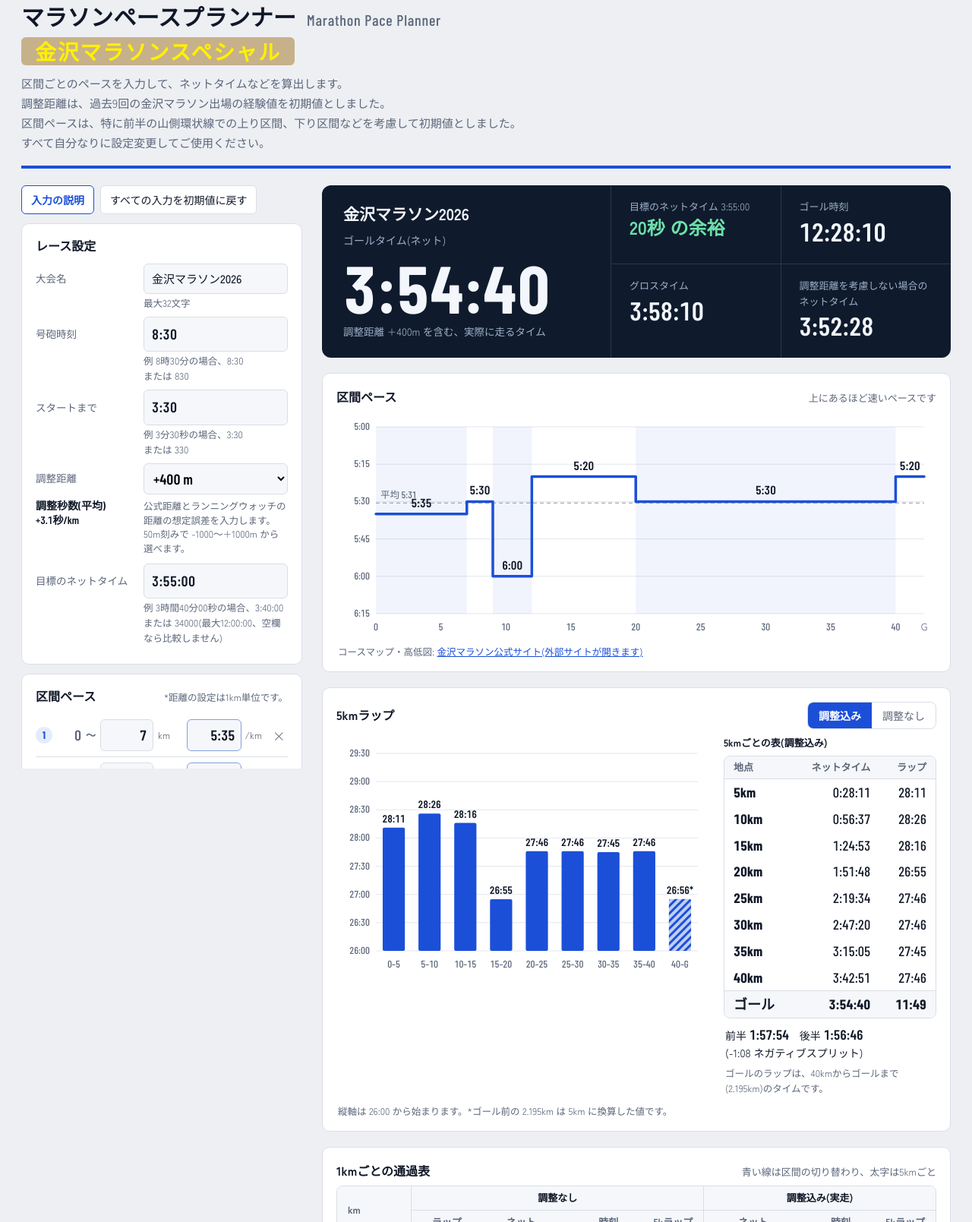
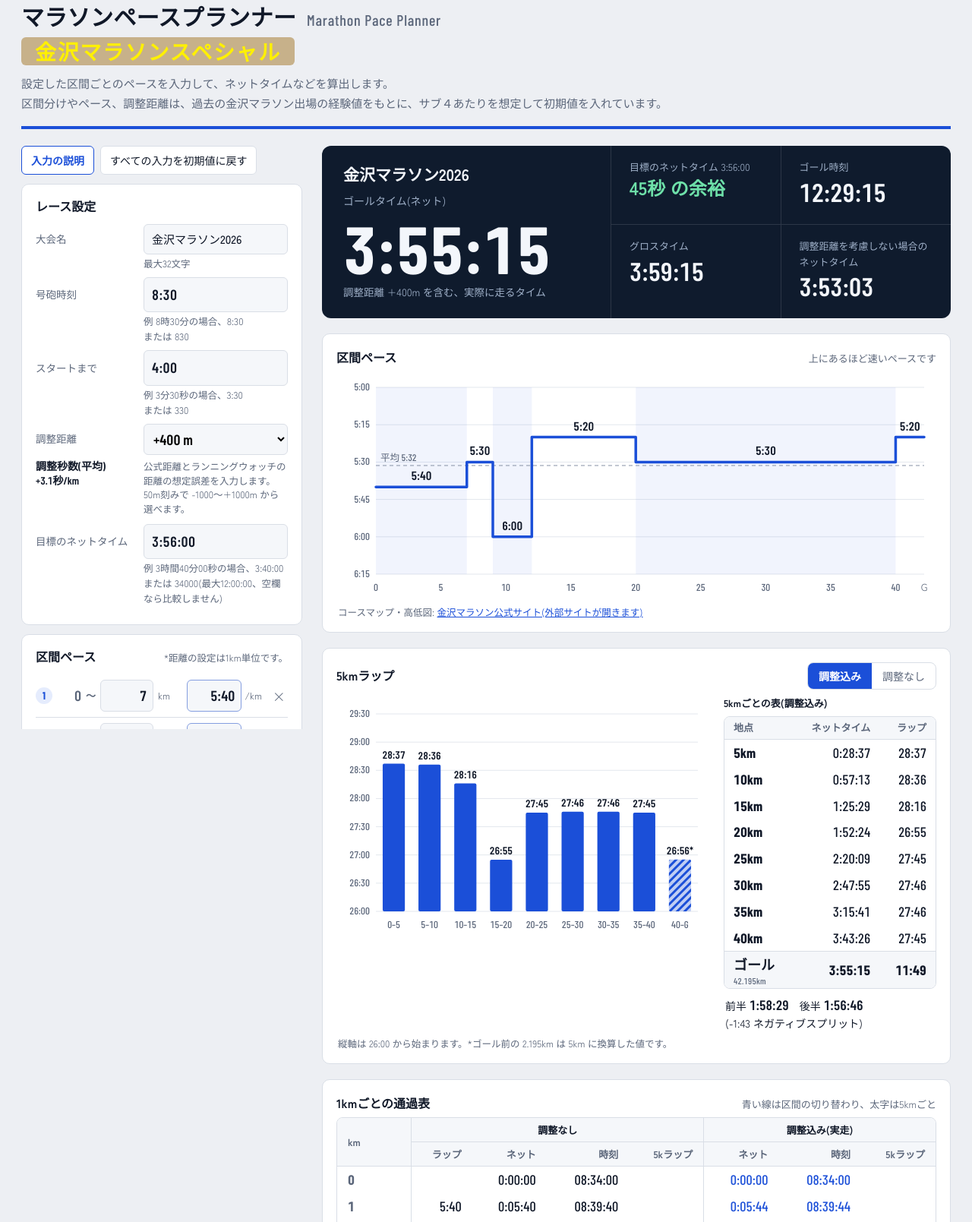
Before and after one commit to isomeday/marathon-pace-planner2026, a plain HTML site: page index.html in a window 1280 px wide. Shown: the part 25-1634 px from the top of the page at 76% size. Drawn offline with nearby package versions, Linux system fonts and the light colour scheme.

Commit message:
Add files via upload

```diff
--- a/index.html
+++ b/index.html
@@ -1,4 +1,5 @@
 <!doctype html>
+<!-- 年ごとの更新(来年版の公開など)の前に、CHECKLIST.md を確認すること -->
 <html lang="ja">
 <head>
 <meta charset="utf-8">
@@ -86,8 +87,9 @@
 .hero{transition:opacity .15s}
 .hero.stale{opacity:.35}
 .nw{white-space:nowrap}
+.gk{display:block;font-family:var(--num);font-size:11.5px;font-weight:500;color:var(--muted);line-height:1.1;letter-spacing:.02em}
 .max-note{color:var(--muted);font-size:12.5px;align-self:center}
-.btn:disabled{opacity:.45;cursor:not-allowed}
+.btn:disabled,.btn.primary:disabled{background:var(--soft);border-color:var(--line);color:var(--muted);font-weight:400;cursor:not-allowed}
 .foot{margin-top:28px;padding-top:16px;border-top:1px solid var(--line);color:var(--muted);font-size:12.5px;line-height:1.7}
 .foot p{margin:0}
 .foot .ver{margin-top:8px;font-family:var(--num);font-size:13px;letter-spacing:.03em}
@@ -178,10 +180,8 @@
     <div>
       <h1>マラソンペースプランナー<small>Marathon Pace Planner</small><span class="special">金沢マラソンスペシャル</span></h1>
       <div class="lead">
-        <p>区間ごとのペースを入力して、ネットタイムなどを算出します。</p>
-        <p>調整距離は、過去9回の金沢マラソン出場の経験値を初期値としました。</p>
-        <p>区間ペースは、特に前半の山側環状線での上り区間、下り区間などを考慮して初期値としました。</p>
-        <p>すべて自分なりに設定変更してご使用ください。</p>
+        <p>設定した区間ごとのペースを入力して、ネットタイムなどを算出します。</p>
+        <p>区間分けやペース、調整距離は、過去の金沢マラソン出場の経験値をもとに、サブ４あたりを想定して初期値を入れています。</p>
       </div>
     </div>
   </header>
@@ -197,12 +197,13 @@
         <div class="field"><label for="f-wait">スタートまで</label><div class="ctl"><input id="f-wait" type="text" inputmode="numeric" data-f="wait" data-key="wait" placeholder="3:30" autocomplete="off"><button type="button" class="rs" data-reset="wait" hidden>↺</button></div><div class="hint">例 3分30秒の場合、3:30 <span class="nw">または 330</span></div></div>
         <div class="field"><label for="f-ext">調整距離</label><div class="ctl"><select id="f-ext" data-f="ext" data-key="ext"></select><button type="button" class="rs" data-reset="ext" hidden>↺</button></div></div>
         <div class="extnote"><div class="l" id="extInfo"></div><div class="r">公式距離とランニングウォッチの距離の想定誤差を入力します。50m刻みで -1000〜+1000m から選べます。</div></div>
-        <div class="field"><label for="f-target">目標のネットタイム</label><div class="ctl"><input id="f-target" type="text" inputmode="numeric" data-f="target" data-key="target" placeholder="3:55:00" autocomplete="off"><button type="button" class="rs" data-reset="target" hidden>↺</button></div><div class="hint">例 3時間40分00秒の場合、3:40:00 <span class="nw">または 34000</span>(最大12:00:00、空欄なら比較しません)</div></div>
+        <div class="field"><label for="f-target">目標のネットタイム</label><div class="ctl"><input id="f-target" type="text" inputmode="numeric" data-f="target" data-key="target" placeholder="3:56:00" autocomplete="off"><button type="button" class="rs" data-reset="target" hidden>↺</button></div><div class="hint">例 3時間40分00秒の場合、3:40:00 <span class="nw">または 34000</span>(最大12:00:00、空欄なら比較しません)</div></div>
       </div>
       <div class="panel">
         <div class="ph"><h2>区間ペース</h2><span>*距離の設定は1km単位です。</span></div>
+        <div class="err" id="errSeg" role="alert"></div>
         <div id="segs"></div>
-        <div class="btns"><button class="btn primary" id="addSeg" type="button">区間を追加</button><button class="btn" id="resetSegs" type="button" hidden>区間を初期値に戻す</button><span class="max-note" id="maxNote" hidden>区間は最大20までです</span></div>
+        <div class="btns"><button class="btn primary" id="addSeg" type="button">区間を追加</button><button class="btn" id="resetSegs" type="button" hidden>区間を初期値に戻す</button><span class="max-note" id="maxNote" hidden></span></div>
       </div>
     </aside>
 
@@ -260,7 +261,8 @@
     <p>非公式の、個人が作ったツールです。金沢マラソンの主催者・運営とは関係ありません。</p>
     <p>計算結果は目安です。ご利用は自己責任でお願いします。</p>
     <p>入力した値は、お使いのブラウザにだけ保存され、外部には送信されません。</p>
-    <p class="ver">Ver. 1.1.0(2026年10月12日版)</p>
+    <p>なお、文字の書体(Googleフォント)は、Googleから読み込んでいます。ページを開く際、お使いの端末のIPアドレスなどがGoogleに送信されます。</p>
+    <p class="ver">Ver. 1.2.2(2026年10月13日版)</p>
   </footer>
 </div>
 
@@ -395,9 +397,9 @@
 
 /* ---------- state ---------- */
 const DEFAULT = {
-  race: '金沢マラソン2026', gun: '8:30', wait: '3:30', ext: '400', target: '3:55:00', mode: 'ext',
+  race: '金沢マラソン2026', gun: '8:30', wait: '4:00', ext: '400', target: '3:56:00', mode: 'ext',
   segs: [
-    {end: '7', pace: '5:35'}, {end: '9', pace: '5:30'}, {end: '12', pace: '6:00'},
+    {end: '7', pace: '5:40'}, {end: '9', pace: '5:30'}, {end: '12', pace: '6:00'},
     {end: '20', pace: '5:20'}, {end: '40', pace: '5:30'}, {end: '', pace: '5:20'}
   ]
 };
@@ -477,8 +479,6 @@
       '<button class="x" type="button" data-del="' + i + '" aria-label="区間' + (i + 1) + 'を削除"' + (n <= 1 ? ' disabled' : '') + '>×</button></div>';
   }).join('');
   updateStarts();
-  $('#addSeg').disabled = n >= MAX_SEGS;
-  $('#maxNote').hidden = n < MAX_SEGS;
 }
 function updateStarts(){
   let prev = 0;
@@ -488,6 +488,17 @@
     const e = Number(g.end);
     if(isFinite(e) && String(g.end).trim() !== '') prev = e;
   });
+  updateAddBtn();
+}
+function updateAddBtn(){
+  const n = state.segs.length;
+  const last = n >= 2 ? Number(norm(state.segs[n - 2].end)) : 0;
+  let why = '';
+  if(n >= MAX_SEGS) why = '区間は最大20までです';
+  else if(isFinite(last) && last >= 42) why = '最後の区間が42km〜ゴールのため、追加できません';
+  $('#addSeg').disabled = !!why;
+  const note = $('#maxNote');
+  note.textContent = why; note.hidden = !why;
 }
 
 /* ---------- colors ---------- */
@@ -636,7 +647,7 @@
           '<tr><th class="sepl">ラップ</th><th>ネット</th><th>時刻</th><th>5kラップ</th><th class="sepl">ネット</th><th>時刻</th><th>5kラップ</th></tr></thead><tbody>';
   M.rows.forEach(r => {
     const cls = [r.km % 5 === 0 && !r.isGoal && r.km > 0 ? 'k5' : '', r.isGoal ? 'k5' : '', r.segStart ? 'sg' : ''].join(' ').trim();
-    s += '<tr' + (cls ? ' class="' + cls + '"' : '') + '><td class="km">' + (r.isGoal ? 'ゴール' : r.km) + '</td>' +
+    s += '<tr' + (cls ? ' class="' + cls + '"' : '') + '><td class="km">' + (r.isGoal ? 'ゴール<small class="gk">42.195km</small>' : r.km) + '</td>' +
       '<td class="sepl">' + (r.lap === null ? '' : fmtMS(r.lap)) + '</td>' +
       '<td>' + fmtHMS(r.netI) + '</td><td>' + fmtClock(r.clockI) + '</td><td class="dim">' + (r.splitI === null ? '' : fmtHMS(r.splitI)) + '</td>' +
       '<td class="sepl ext">' + fmtHMS(r.netE) + '</td><td class="ext">' + fmtClock(r.clockE) + '</td><td class="dim">' + (r.splitE === null ? '' : fmtHMS(r.splitE)) + '</td></tr>';
@@ -654,20 +665,24 @@
   const half = MARATHON / 2;
   const f1 = net(half), f2 = net(MARATHON) - net(half), d = f2 - f1;
   const sp = d < 0 ? '-' + fmtMS(-d) + ' ネガティブスプリット' : (d > 0 ? '+' + fmtMS(d) + ' ポジティブスプリット' : '±0:00 イーブンスプリット');
-  s += '<tr class="goal"><td class="km">ゴール</td><td>' + fmtHMS(net(MARATHON)) + '</td><td>' + fmtMS(net(MARATHON) - net(40)) + '</td></tr></tbody></table></div>' +
-       '<div class="split"><div>前半 <b>' + fmtHMS(f1) + '</b>　後半 <b>' + fmtHMS(f2) + '</b></div><div>(' + sp + ')</div></div>' +
-       '<p class="note">ゴールのラップは、40kmからゴールまで(' + (MARATHON - 40).toFixed(3) + 'km)のタイムです。</p>';
+  s += '<tr class="goal"><td class="km">ゴール<small class="gk">42.195km</small></td><td>' + fmtHMS(net(MARATHON)) + '</td><td>' + fmtMS(net(MARATHON) - net(40)) + '</td></tr></tbody></table></div>' +
+       '<div class="split"><div>前半 <b>' + fmtHMS(f1) + '</b>　後半 <b>' + fmtHMS(f2) + '</b></div><div>(' + sp + ')</div></div>';
   $('#lapTbl').innerHTML = s;
 }
 function renderCharts(){
   if(!M) return;
   chartPace(); chartSplits(); renderLapTable();
 }
+function setErr(sel, list){
+  const box = $(sel);
+  box.innerHTML = Array.from(new Set(list.map(e => e.msg))).join('<br>');
+  box.classList.toggle('on', list.length > 0);
+}
 function showErrors(list){
   list.forEach(e => { const el = document.querySelector('[data-key="' + e.key + '"]'); if(el) el.classList.add('bad'); });
-  const box = $('#err');
-  box.innerHTML = Array.from(new Set(list.map(e => e.msg))).join('<br>');
-  box.classList.add('on');
+  const isSeg = e => /^(end|pace):/.test(e.key);   // 区間の入力エラーは、区間ペースの枠に出す
+  setErr('#err', list.filter(e => !isSeg(e)));
+  setErr('#errSeg', list.filter(isSeg));
   const hero = $('#hero');
   hero.classList.add('stale');
   if(!M) hero.innerHTML = '<div class="hero-main"><div class="hero-label">入力を確認してください</div></div>';
@@ -683,7 +698,7 @@
     showErrors([{key: 'gun', msg: 'ゴール時刻が24:00を過ぎます。日付をまたぐ設定はできないので、号砲時刻やペースを見直してください'}]);
     return;
   }
-  $('#err').classList.remove('on');
+  setErr('#err', []); setErr('#errSeg', []);
   $('#hero').classList.remove('stale');
   M = cand;
   renderHero(); renderTable(); renderCharts(); save();
@@ -730,13 +745,16 @@
   } else if(t.id === 'addSeg'){
     const n = state.segs.length;
     if(n >= MAX_SEGS) return;
-    const pv = n >= 2 ? Number(state.segs[n - 2].end) : 0;
+    const pv = n >= 2 ? Number(norm(state.segs[n - 2].end)) : 0;
     const prev = isFinite(pv) ? Math.floor(pv) : 0;
     let e = Math.round(Math.min(prev + 5, (prev + MARATHON) / 2));
     if(e <= prev) e = prev + 1;
     if(e > 42) return;
     state.segs.splice(n - 1, 0, {end: String(e), pace: state.segs[n - 1].pace});
     renderSegs(); update();
+    const side = $('.side');   // 追加ボタンが見える位置までスクロール(続けて追加しやすくする)
+    if(side.scrollHeight > side.clientHeight + 1) side.scrollTop = side.scrollHeight;
+    $('#addSeg').parentElement.scrollIntoView({block: 'nearest'});
   } else if(t.id === 'helpBtn'){
     setHelp($('#help').hidden, true);
   } else if(t.id === 'helpClose'){
```
